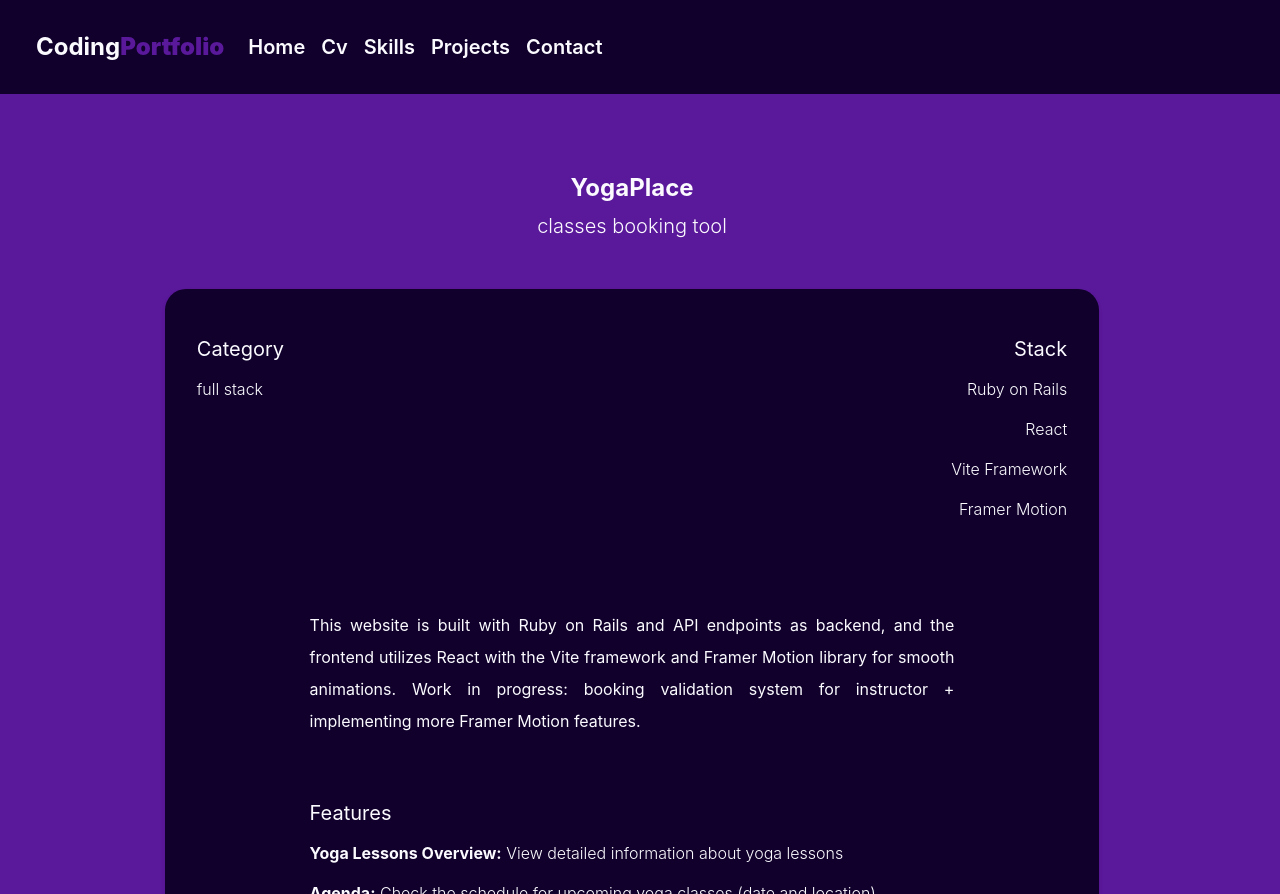
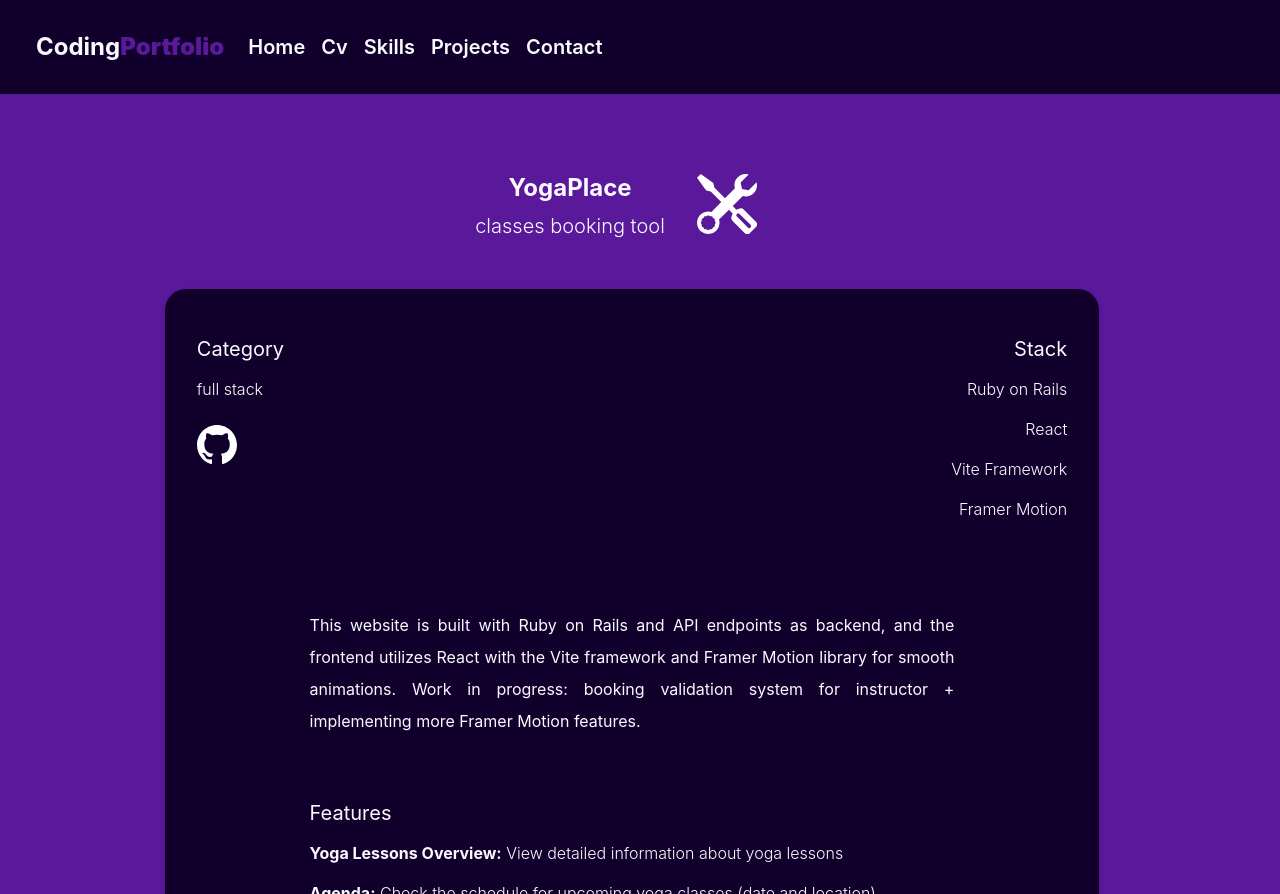
Before and after one commit to LaureneEpp/portfolio, a React (Vite) app: page /projects/1 in a window 1280 px wide. Built offline with nearby package versions, Linux system fonts and the light colour scheme.

Commit message:
add links to showpage

```diff
--- /dev/null
+++ b/src/assets/icons/Tools.jsx
@@ -0,0 +1,13 @@
+export default function Tools({ color, width, height }) {
+  return (
+    <svg
+      xmlns="http://www.w3.org/2000/svg"
+      width={width}
+      height={height}
+      fill={`${color}`}
+      className="bi bi-tools"
+      viewBox="0 0 16 16">
+      <path d="M1 0 0 1l2.2 3.081a1 1 0 0 0 .815.419h.07a1 1 0 0 1 .708.293l2.675 2.675-2.617 2.654A3.003 3.003 0 0 0 0 13a3 3 0 1 0 5.878-.851l2.654-2.617.968.968-.305.914a1 1 0 0 0 .242 1.023l3.27 3.27a.997.997 0 0 0 1.414 0l1.586-1.586a.997.997 0 0 0 0-1.414l-3.27-3.27a1 1 0 0 0-1.023-.242L10.5 9.5l-.96-.96 2.68-2.643A3.005 3.005 0 0 0 16 3q0-.405-.102-.777l-2.14 2.141L12 4l-.364-1.757L13.777.102a3 3 0 0 0-3.675 3.68L7.462 6.46 4.793 3.793a1 1 0 0 1-.293-.707v-.071a1 1 0 0 0-.419-.814zm9.646 10.646a.5.5 0 0 1 .708 0l2.914 2.915a.5.5 0 0 1-.707.707l-2.915-2.914a.5.5 0 0 1 0-.708M3 11l.471.242.529.026.287.445.445.287.026.529L5 13l-.242.471-.026.529-.445.287-.287.445-.529.026L3 15l-.471-.242L2 14.732l-.287-.445L1.268 14l-.026-.529L1 13l.242-.471.026-.529.445-.287.287-.445.529-.026z" />
+    </svg>
+  );
+}
--- a/src/features/ProjectShowpage.jsx
+++ b/src/features/ProjectShowpage.jsx
@@ -1,6 +1,10 @@
 import { useParams } from "react-router-dom";
+import { Link } from "react-router-dom";
+import { motion } from "framer-motion";
 import { projectsList } from "../components/Data";
 import ReactPlayer from "react-player";
+import Github from "../assets/icons/Github";
+import Tools from "../assets/icons/Tools";
 
 function ProjectShowpage() {
   const { id } = useParams();
@@ -9,9 +13,18 @@ function ProjectShowpage() {
   return (
     <div className="h-100 overflow-auto">
       <div className="bg_secondary-color me-md-3 pt-3 px-3 pt-md-5 px-md-5 text-center overflow-hidden">
-        <div className="my-3 p-3">
-          <h2 className="fs-4 fw-bold">{project.title}</h2>
-          <p className="lead">{project.subtitle}</p>
+        <div className="my-3 p-3 d-flex flex-row justify-content-center">
+          <div className="d-flex flex-column">
+            <h2 className="fs-4 fw-bold">{project.title}</h2>
+            <p className="lead">{project.subtitle}</p>
+          </div>
+          <motion.div
+            whileHover={{ scale: 1.1 }}
+            whileTap={{ scale: 0.9 }}
+            className="mx-3 px-3">
+            <Tools height="60" width="60" color="white" />
+          </motion.div>
+
         </div>
         <div
           className="container-fluid bg_primary-color shadow-sm mx-auto h-100 p-3 h-100"
@@ -22,24 +35,43 @@ function ProjectShowpage() {
           }}>
           <div className="w-100 d-flex justify-content-between flex-row">
             <div className="my-3 p-3">
-              <h4 className="fs-5 fw-normal d-flex align-items-start ">Category</h4>
-              <ul className="list-unstyled d-flex flex-column align-items-start" style={{ textAlign: "start" }}>
-                {project.category.map((cat, index) => (
-                  <li key={index} className="fs-6 fw-light my-2">{cat}</li>
-                ))}
-              </ul>
+              <div className="d-flex flex-column">
+                <h4 className="fs-5 fw-normal d-flex align-items-start ">
+                  Category
+                </h4>
+                <ul
+                  className="list-unstyled d-flex flex-column align-items-start"
+                  style={{ textAlign: "start" }}>
+                  {project.category.map((cat, index) => (
+                    <li key={index} className="fs-6 fw-light my-2">
+                      {cat}
+                    </li>
+                  ))}
+                </ul>
+                <Link to={project.github} style={{ textAlign: "start" }}>
+                  <Github height="40" width="40" color="white" />
+                </Link>
+              </div>
             </div>
             <div className="my-3 p-3">
-              <h4 className="fs-5 fw-normal d-flex flex-column align-items-end">Stack</h4>
-              <ul className="list-unstyled d-flex flex-column align-items-end" style={{textAlign: "end"}}>
+              <h4 className="fs-5 fw-normal d-flex flex-column align-items-end">
+                Stack
+              </h4>
+              <ul
+                className="list-unstyled d-flex flex-column align-items-end"
+                style={{ textAlign: "end" }}>
                 {project.stack.map((tech, index) => (
-                  <li key={index} className="fs-6 fw-light my-2">{tech}</li>
+                  <li key={index} className="fs-6 fw-light my-2">
+                    {tech}
+                  </li>
                 ))}
               </ul>
             </div>
           </div>
           <div className="w-100 d-flex justify-content-center">
-            <p className="lh-lg m-3 p-3 w-75" style={{textAlign: "justify"}}>{project.text }</p>
+            <p className="lh-lg m-3 p-3 w-75" style={{ textAlign: "justify" }}>
+              {project.text}
+            </p>
           </div>
           {project.features && (
             <div className="w-100 d-flex justify-content-center">
@@ -47,8 +79,12 @@ function ProjectShowpage() {
                 <h4 className="fs-5 fw-normal">Features</h4>
                 <ul className="list-unstyled d-flex flex-column align-items-start">
                   {project.features.map((feature) => (
-                    <li key={feature.id} className="fs-6 fw-light my-2" style={{textAlign: "justify"}}>
-                      <strong className="fw-bold">{feature.name}:</strong> {feature.text}
+                    <li
+                      key={feature.id}
+                      className="fs-6 fw-light my-2"
+                      style={{ textAlign: "justify" }}>
+                      <strong className="fw-bold">{feature.name}:</strong>{" "}
+                      {feature.text}
                     </li>
                   ))}
                 </ul>
--- a/src/styles/index.css
+++ b/src/styles/index.css
@@ -108,11 +108,6 @@ button:focus-visible {
   border: none;
 }
 
-/* .overlay {
-  height: 100%;
-  width: 100%;
-  opacity: 0.4;
-} */
 .flip-card {
   perspective: 1000px;
 }
```
